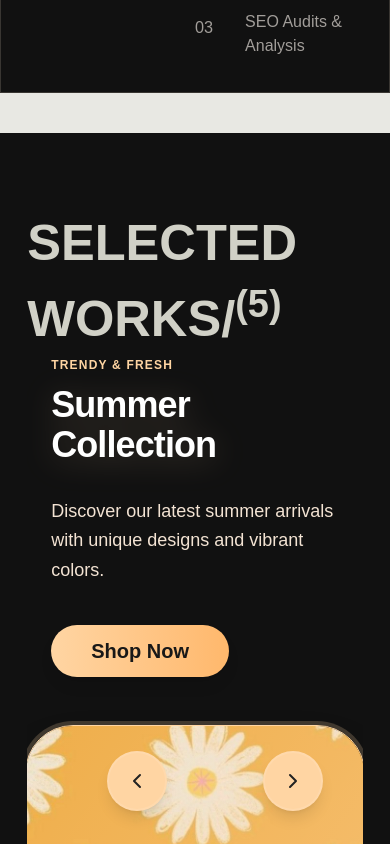
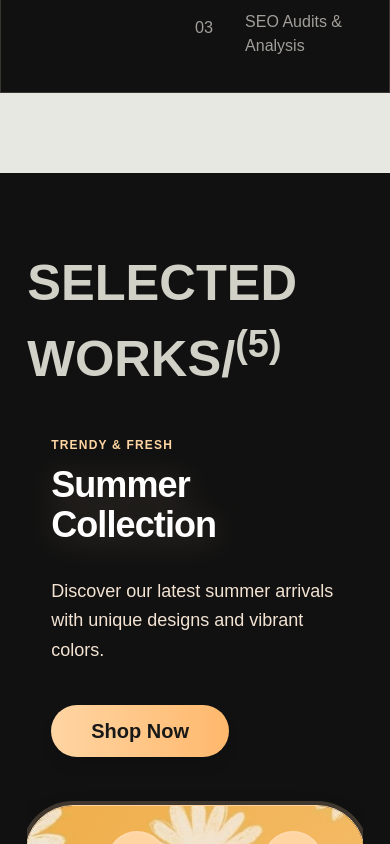
Before and after one commit to shiwangi-upadhyay/portfolio, a Next.js app: page / in a window 390 px wide. Shown: the part 3220-4064 px from the top of the page. Built offline with nearby package versions, Linux system fonts and the light colour scheme.

Commit message:
fixed bugs

```diff
--- a/src/components/projects.jsx
+++ b/src/components/projects.jsx
@@ -104,7 +104,7 @@ const Projects = () => {
   return (
     <div
       id="projects"
-      className="w-full min-h-screen bg-[#111] px-[clamp(1.6875rem,1.6339rem+0.2679vi,1.875rem)] py-[clamp(4.5rem,4.3571rem+0.7143vi,5rem)] mt-10"
+      className="w-full min-h-screen bg-[#111] px-[clamp(1.6875rem,1.6339rem+0.2679vi,1.875rem)] py-[clamp(4.5rem,4.3571rem+0.7143vi,5rem)] mt-20 "
     >
       <div>
         <h2 className="text-[#d1d1c7] text-[clamp(3rem,2.25rem+3.75vw,5.625rem)] font-semibold uppercase inline-block">
@@ -148,7 +148,7 @@ const Projects = () => {
             scale: 0.92,
           },
         }}
-        className="w-full max-w-7xl"
+        className="w-full max-w-7xl mt-10"
       >
         {slides.map((slide, idx) => (
           <SwiperSlide key={idx}>
```
